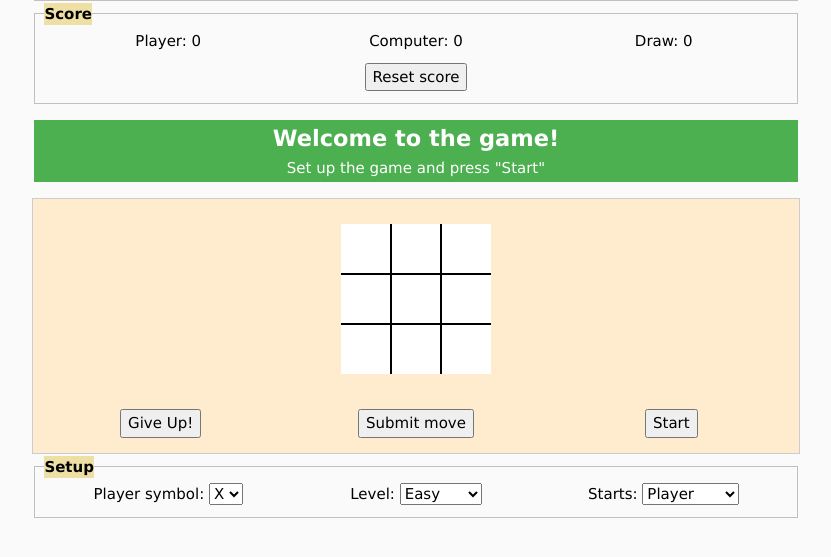
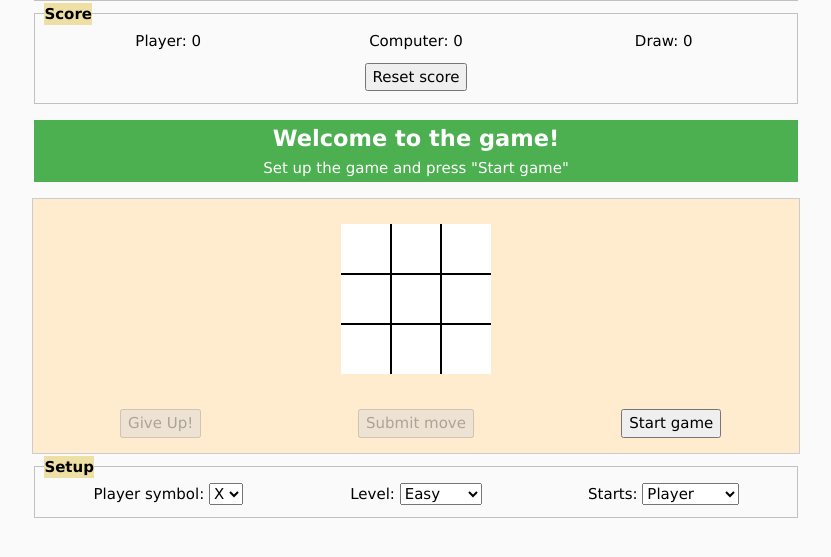
Before and after one commit to ajandris/tic-tac-toe, a plain HTML site: page index.html in a window 1280 px wide. Shown: the part 127-684 px from the top of the page, without its empty margins (224-1055 px from the left). Drawn offline with nearby package versions, Linux system fonts and the light colour scheme.

Commit message:
Update disabled buttons to reflect starting state

```diff
--- a/index.html
+++ b/index.html
@@ -58,7 +58,7 @@
 
     <div id="message" class="w3-panel w3-green w3-center">
         <p class="msg-first-line" id="msg-line-1">Welcome to the game!</p>
-        <p class="msg-second-line" id="msg-line-2">Set up the game and press "Start"</p>
+        <p class="msg-second-line" id="msg-line-2">Set up the game and press "Start game"</p>
     </div>
 
     <!-- Game board -->
@@ -90,13 +90,13 @@
         <!-- buttons -->
         <div class="w3-row w3-center buttons-area">
             <div class="w3-col w3-third">
-                <button id="bt-give-up">Give Up!</button>
+                <button id="bt-give-up" disabled>Give Up!</button>
             </div>
             <div class="w3-col w3-third">
-                <button id="bt-submit-move">Submit move</button>
+                <button id="bt-submit-move" disabled>Submit move</button>
             </div>
             <div class="w3-col w3-third">
-                <button id="bt-start-clear">Start</button>
+                <button id="bt-start-clear">Start game</button>
             </div>
         </div>
         <!-- fake row -->
```
